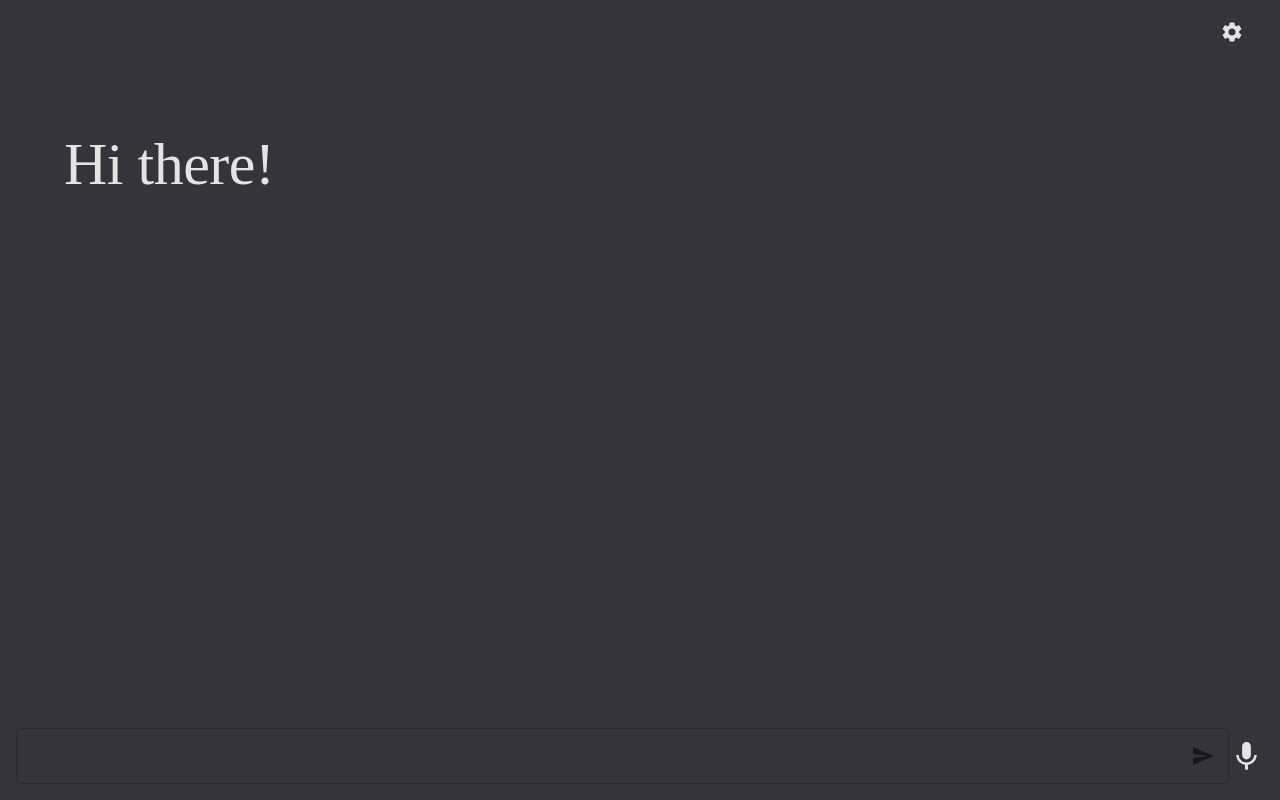
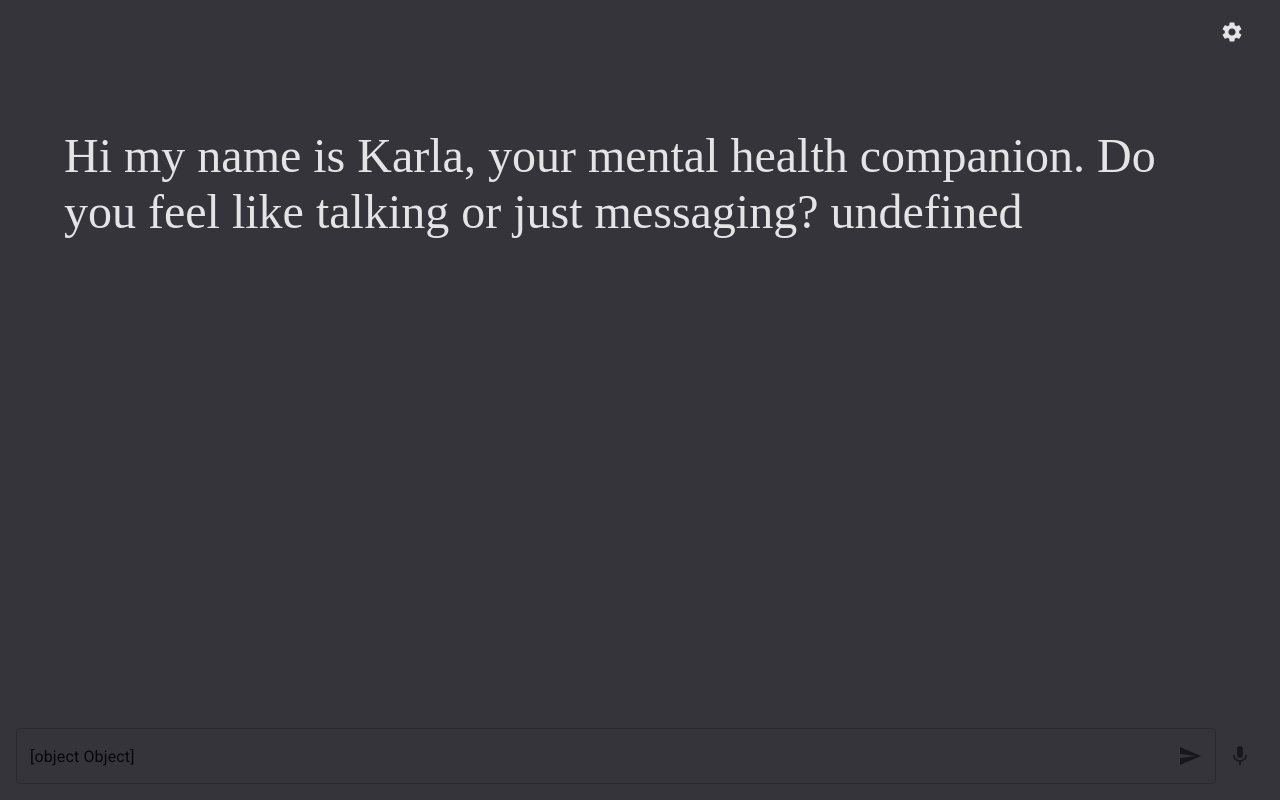
Before and after one commit to ed-hackcodex/serenity-front, a React (Vite) app: page / in a window 1280 px wide. Both pictures are taken after a click on the button "JUST CHAT". Built offline with nearby package versions, Linux system fonts and the light colour scheme; no server answers; the database is empty.

Commit message:
Added welcome message

```diff
--- a/package.json
+++ b/package.json
@@ -18,6 +18,8 @@
     "@supabase/supabase-js": "^2.24.0",
     "react": "^18.2.0",
     "react-dom": "^18.2.0",
+    "react-speech-recognition": "^3.10.0",
+    "regenerator-runtime": "^0.13.11",
     "uuid": "^9.0.0"
   },
   "devDependencies": {
--- a/src/components/SystemOutputOnlyAudio.jsx
+++ b/src/components/SystemOutputOnlyAudio.jsx
@@ -14,6 +14,5 @@ export default function SystemOutputOnlyAudio() {
                 opacity: [0.9, 0.8, 0.7],
                 }}} />
         </Container>
-
     )
 }
--- a/src/components/SystemOutputText.jsx
+++ b/src/components/SystemOutputText.jsx
@@ -1,7 +1,28 @@
-import {Typography} from '@mui/material';
+import { Typography} from '@mui/material';
+import { useEffect, useState } from 'react';
 
+let timer;
+const welcomeMsg = 'Hi User, my name is Karla, your mental health companion. Do you feel like talking or just messaging?';
+const welcomeMsgWords = welcomeMsg.split(' ');
+let wordIdx = 0;
 export default function SystemOutputText() {
+    const [text, setText] = useState('');
+    const typeWriter = () => {
+        if (wordIdx < welcomeMsgWords.length) {
+            console.log(welcomeMsgWords[wordIdx])
+            setText(value => value + ' ' + welcomeMsgWords[wordIdx])
+            wordIdx++;
+        }
+        clearInterval(timer);
+    }
+    useEffect(() => {
+        timer = setInterval(() => {
+            typeWriter()
+        }, 150)
+    }, [])
     return (
-        <Typography variant='h2' component='div' fontFamily='karla'>Hi there!</Typography>
+        <Typography variant='h3' component='div' fontFamily='karla'>
+            {text}
+        </Typography>
     )
 }
--- a/src/components/TextInputField.jsx
+++ b/src/components/TextInputField.jsx
@@ -1,11 +1,24 @@
-import { Box, TextField, InputAdornment } from "@mui/material";
+import { Box, TextField, InputAdornment, IconButton} from "@mui/material";
 import MicIcon from '@mui/icons-material/Mic';
 import SendIcon from '@mui/icons-material/Send';
+import SpeechRecognition, { useSpeechRecognition } from 'react-speech-recognition';
 
-export default function TextInputField() {
+const TextInputField = () => {
+  const {
+    transcript,
+    listening,
+    resetTranscript,
+    browserSupportsSpeechRecognition
+  } = useSpeechRecognition();
+
+  if (!browserSupportsSpeechRecognition) {
+    return <span>Browser does not support speech recognition.</span>;
+  }
   return (
       <Box component='form' padding={2} sx={{ display: "flex", alignItems: "center"}}>
-            <TextField sx={{flexGrow: 1}}
+          <TextField
+            sx={{flexGrow: 1}}
+            value={{transcript}}
             InputProps={{
               endAdornment: (
                 <InputAdornment position="end">
@@ -14,7 +27,11 @@ export default function TextInputField() {
               ),
             }}>
           </TextField>
-            <MicIcon fontSize="large"/>
+          <IconButton onClick={console.log("Clicked!!!")} size="large">
+            <MicIcon />
+          </IconButton>
       </Box>
   );
 }
+
+export default TextInputField;
--- a/src/main.jsx
+++ b/src/main.jsx
@@ -1,5 +1,6 @@
 import React from 'react'
 import ReactDOM from 'react-dom/client'
+import 'regenerator-runtime/runtime'
 
 import { UserProvider } from './context/UserContext'
 
--- a/src/pages/Home.jsx
+++ b/src/pages/Home.jsx
@@ -6,6 +6,8 @@ import TextInputField from '../components/TextInputField';
 import SystemOutputText from '../components/SystemOutputText';
 import SystemOutputOnlyAudio from '../components/SystemOutputOnlyAudio';
 import QuestionnairesService from '../services/Questionnaires';
+
+// import Dictaphone from '../components/DictaphoneExample';
 
 export default function Home() {
     useEffect(() => {
@@ -37,6 +39,7 @@ export default function Home() {
             <Container sx={{paddingTop: '8vh'}}>
                 { showResponseInText ? <SystemOutputText /> : <SystemOutputOnlyAudio />}
             </Container>
+            {/* <Dictaphone /> */}
             <Box bottom='0' position='absolute' width='100%'>
                 { showButtonStack ? <ButtonStack handleButtonStack={handleButtonStack} handleShowResponseInText={handleShowResponseInText}/> : <TextInputField />}
             </Box>
```
Also changed, not shown: src/components/DictaphoneExample.jsx (added, +25 -0 lines), 1 other file (tests, documents, lock files or other folders). Lines whose indentation alone changed are shown as unchanged.
